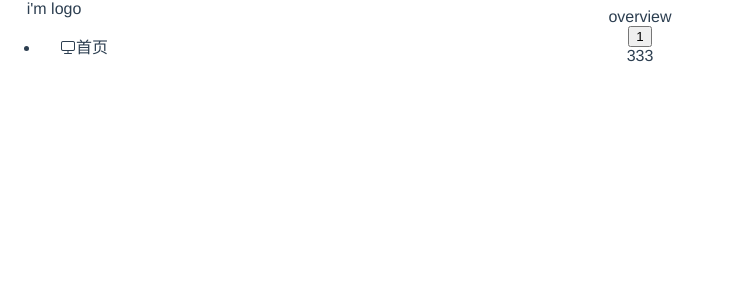
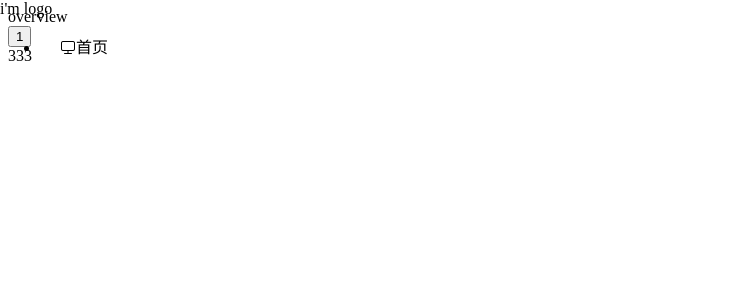
Before and after one commit to OoOo-Billy/vue-admin-by-vite, a Vue app: page /overview in a window 1280 px wide. Shown: the top 300 px of the page, without its empty margins (0-734 px from the left). Built offline with nearby package versions, Linux system fonts and the light colour scheme.

Commit message:
添加全局变量 & reset css

```diff
--- a/src/App.vue
+++ b/src/App.vue
@@ -2,12 +2,4 @@
   <router-view />
 </template>
 
-<style>
-#app {
-  font-family: Avenir, Helvetica, Arial, sans-serif;
-  -webkit-font-smoothing: antialiased;
-  -moz-osx-font-smoothing: grayscale;
-  text-align: center;
-  color: #2c3e50;
-}
-</style>
+<style></style>
--- a/src/main.ts
+++ b/src/main.ts
@@ -2,6 +2,8 @@
 import App from '@/App.vue';
 import router from '@/router';
 import elementPlus from '@/plugins/element-plus';
+
+import '@/styles/index.scss';
 
 const app = createApp(App);
 
--- /dev/null
+++ b/src/styles/index.scss
@@ -0,0 +1,6 @@
+@import './variables.scss';
+
+// Reset css
+a {
+  text-decoration: none;
+}
--- /dev/null
+++ b/src/styles/variables.scss
@@ -0,0 +1,3 @@
+/* 定义全局样式变量 */
+$--color-primary: teal; // element plus 默认主题颜色
+// #2c3e50 vue 默认颜色
```
